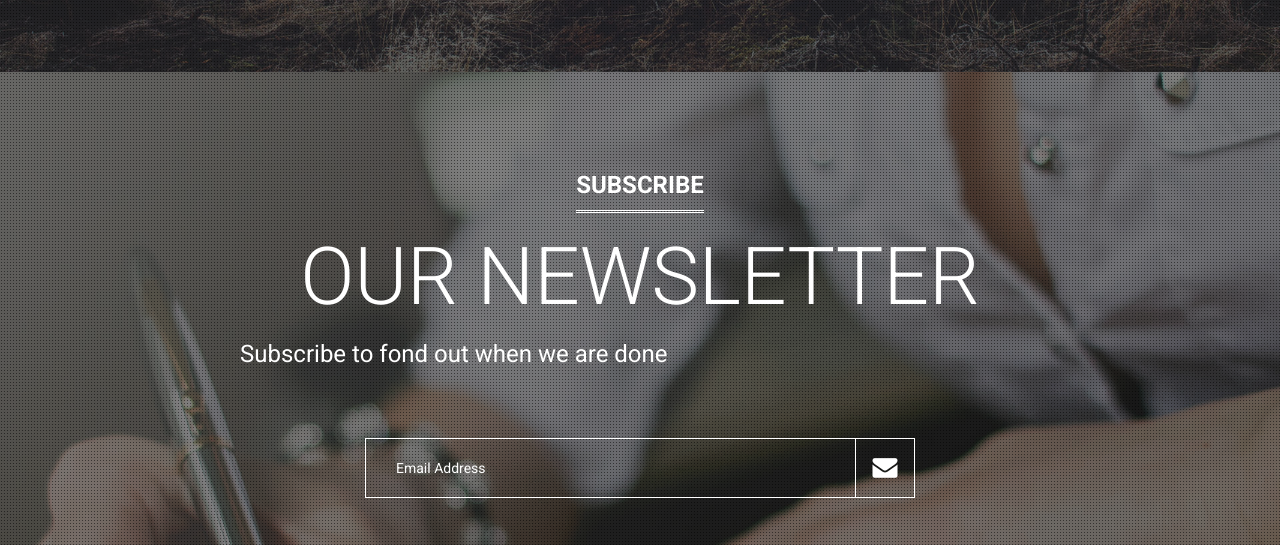
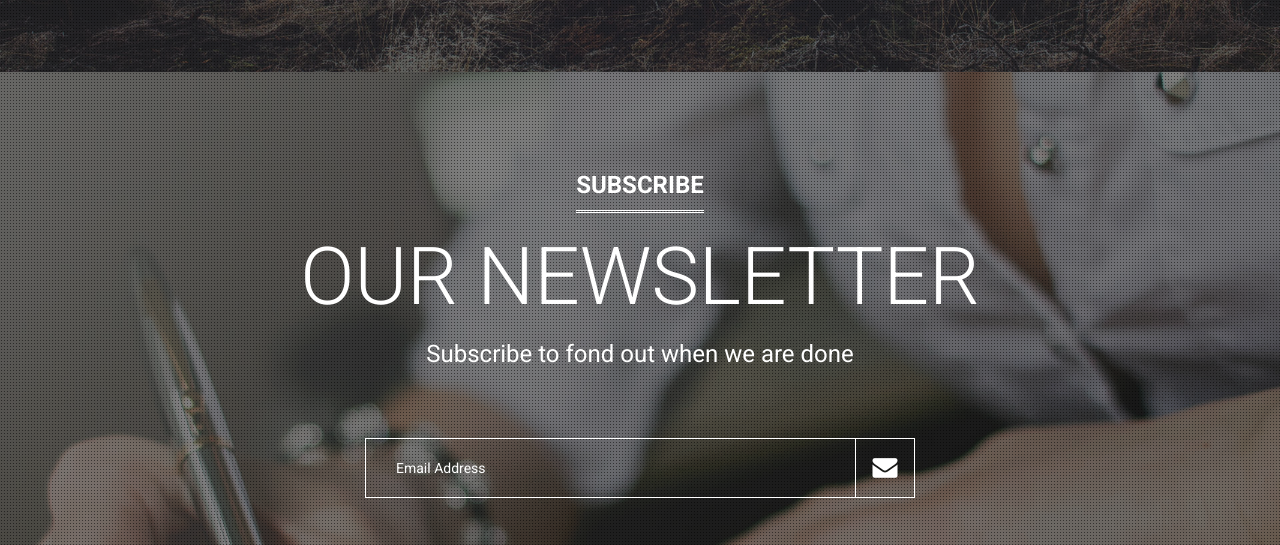
Before and after one commit to tanishkgupta/CSs, a plain HTML site: page index.html in a window 1280 px wide. Shown: the part 1437-1982 px from the top of the page. Drawn offline with Linux system fonts and the light colour scheme.

Commit message:
hhhhhh  # Please enter the commit message for your changes. Lines starting

```diff
--- a/index.html
+++ b/index.html
@@ -204,7 +204,7 @@ especially for your viewing..</p>
 				<h2 class="section-title">
 					Our Newsletter
 				</h2><!-- /.Section-title  -->
-				<h3>Subscribe to fond out when we are done</h3>
+				<h3><center>Subscribe to fond out when we are done</center></h3>
 
 
 				<form class="news-letter" method="post">
```
